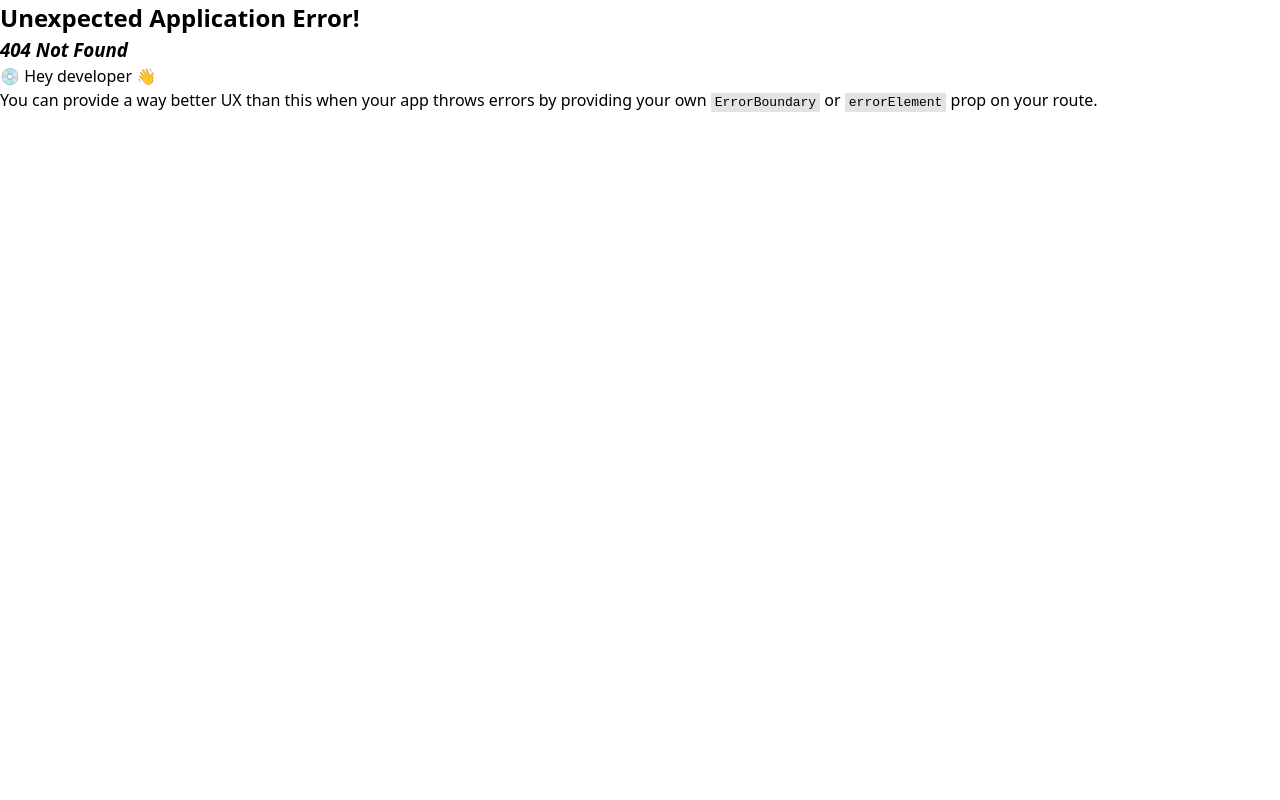
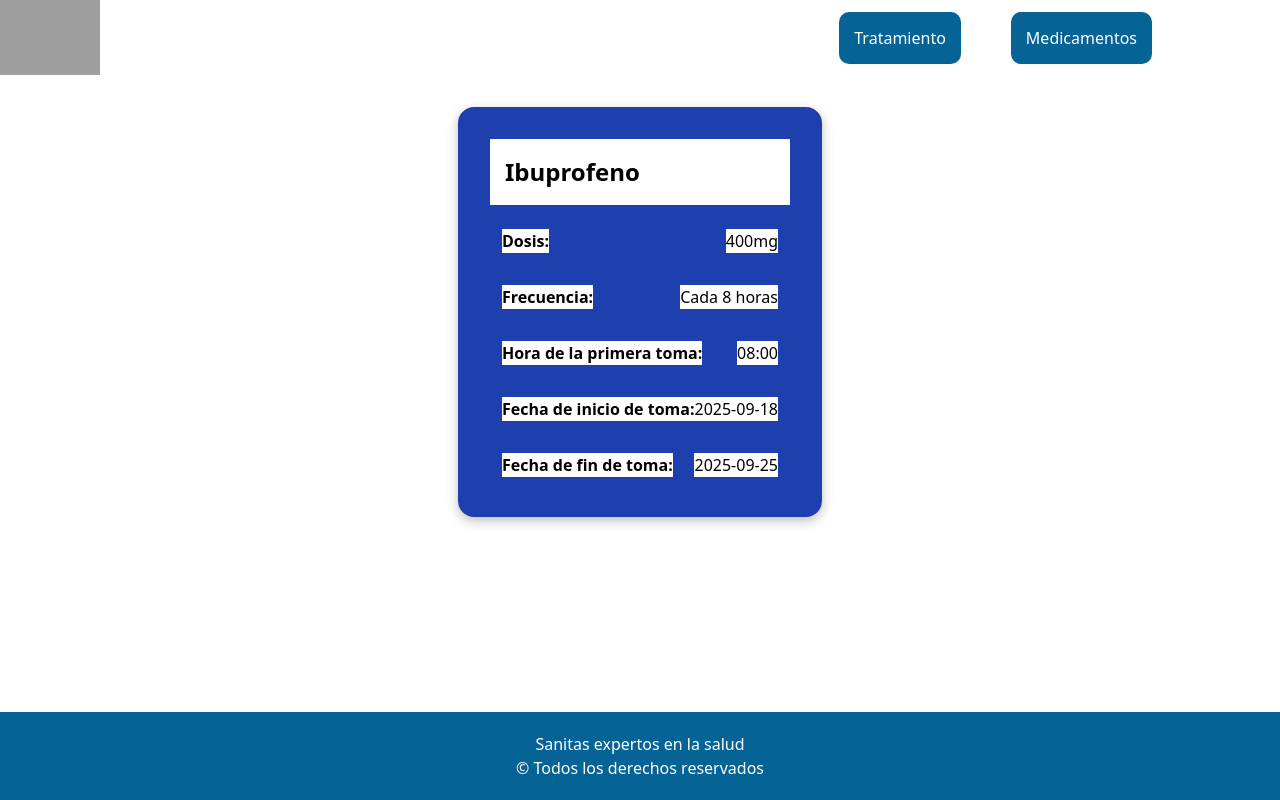
Before and after one commit to niaofnarnia/frontend-sanitas, a React (Vite) app: page /medication-detail/1 in a window 1280 px wide. Before the commit this address had no page. Built offline with nearby package versions, Linux system fonts and the light colour scheme; grey boxes are pictures that could not be loaded.

Commit message:
add medicatiodetail

```diff
--- /dev/null
+++ b/src/components/MedicationDetail.css
@@ -0,0 +1,43 @@
+.medication-detail {
+  background-color: #1e40af;
+  padding: 2rem;
+  border-radius: 1rem;
+  max-width: 500px;
+  margin: 2rem auto;
+
+  box-shadow: 0 4px 12px rgba(0,0,0,0.25);
+  display: flex;
+  flex-direction: column;
+  gap: 1rem;
+  box-sizing: border-box;
+}
+
+.detail-field {
+  display: flex;
+  justify-content: space-between;
+  background-color: #1e40af;
+  padding: 0.5rem 0.75rem;
+  border-radius: 0.5rem;
+}
+
+.label {
+  font-weight: 600;
+}
+
+
+
+/* Responsive */
+@media (max-width: 768px) {
+  .medication-detail {
+    width: 95%;
+    padding: 1.5rem;
+  }
+}
+
+@media (max-width: 480px) {
+  .medication-detail {
+    width: 100%;
+    padding: 1rem;
+    margin: 1rem auto;
+  }
+}
--- /dev/null
+++ b/src/components/MedicationDetail.jsx
@@ -0,0 +1,79 @@
+import React, { useEffect, useState } from "react";
+import { useParams, useLocation } from "react-router-dom";
+import './MedicationDetail.css';
+
+export default function MedicationDetail() {
+  const { id } = useParams(); // id del medicamento
+//   const location = useLocation();
+//   const [medication, setMedication] = useState(location.state?.medication || null);
+//   const [loading, setLoading] = useState(!medication);
+//   const [error, setError] = useState(null);
+
+   const mockMedications = [
+    { id: 1, name: "Ibuprofeno", dose: "400mg", frequency: "Cada 8 horas", time: "08:00", startDate: "2025-09-18", endDate: "2025-09-25" },
+    { id: 2, name: "Metformina", dose: "500mg", frequency: "2 veces al día", time: "09:00", startDate: "2025-09-18", endDate: "2025-10-18" },
+    { id: 3, name: "Amoxicilina", dose: "250mg", frequency: "Cada 12 horas", time: "07:00", startDate: "2025-09-18", endDate: "2025-09-25" },
+  ];
+   const medication = mockMedications.find(m => m.id === parseInt(id));
+    if (!medication) {
+    return <p>Medicamento no encontrado</p>;
+  }
+
+
+//   useEffect(() => {
+//     // Si ya tenemos medication por state, no hacemos fetch
+//     if (medication) return;
+
+//     // Fetch al backend para obtener el medicamento por id
+//     const fetchMedication = async () => {
+//       setLoading(true);
+//       try {
+//         const response = await fetch(`http://localhost:5000/medicationdetail/${id}`);
+//         if (!response.ok) throw new Error("Medicamento no encontrado");
+//         const data = await response.json();
+//         setMedication(data);
+//       } catch (err) {
+//         setError(err.message);
+//       } finally {
+//         setLoading(false);
+//       }
+//     };
+
+//     fetchMedication();
+//   }, [id, medication]);
+
+//   if (loading) return <p>Cargando medicamento...</p>;
+//   if (error) return <p>Error: {error}</p>;
+//   if (!medication) return <p>Medicamento no encontrado</p>;
+
+  return (
+    <div className="medication-detail">
+      <h2 className="medication-title">{medication.name}</h2>
+
+      <div className="detail-field">
+        <span className="label">Dosis:</span>
+        <span className="value">{medication.dose}</span>
+      </div>
+
+      <div className="detail-field">
+        <span className="label">Frecuencia:</span>
+        <span className="value">{medication.frequency}</span>
+      </div>
+
+      <div className="detail-field">
+        <span className="label">Hora de la primera toma:</span>
+        <span className="value">{medication.time}</span>
+      </div>
+
+      <div className="detail-field">
+        <span className="label">Fecha de inicio de toma:</span>
+        <span className="value">{medication.startDate}</span>
+      </div>
+
+      <div className="detail-field">
+        <span className="label">Fecha de fin de toma:</span>
+        <span className="value">{medication.endDate}</span>
+      </div>
+    </div>
+  );
+}
--- a/src/components/MedicationItem.jsx
+++ b/src/components/MedicationItem.jsx
@@ -1,6 +1,6 @@
 import './MedicationItem.css'
 // import MedicationList from '../components/MedicationList'
-
+import { Link } from 'react-router-dom'
 const MedicationItem = ({ medication }) => {
   if(!medication) return null
 
@@ -32,6 +32,11 @@ const MedicationItem = ({ medication }) => {
   };
 
   return (
+    <Link
+      to={`/medication-detail/${medication.id}`}
+      state={{ medication }}
+      className="itemLink"
+    >
     <div className="itemStyle">
       <div style={indicatorStyle}></div>
       <div className="contentStyle">
@@ -48,6 +53,7 @@ const MedicationItem = ({ medication }) => {
         )}
       </div>
     </div>
+    </Link>
   );
 };
 
--- a/src/components/MedicationList.jsx
+++ b/src/components/MedicationList.jsx
@@ -7,6 +7,16 @@ const MedicationList = () => {
     const [medications, setMedications] = useState([])
     const [loading, setLoading] = useState(true)
     const [error, setError] = useState(null)
+
+    const MedicationItem = ({ medication }) => {
+        return (
+            <div className="medication-item">
+                <Link to={`/medication-detail/${medication.id}`} state={{ medication }}>
+                    {medication.name}
+                </Link>
+            </div>
+        );
+    };
 
     const fetchMedications = async () => {
         try {
@@ -81,7 +91,7 @@ const MedicationList = () => {
     }
 
     //estado vacío
-    if(medications.length === 0) {
+    if (medications.length === 0) {
         return (
             <div className="emptyStateStyle">
                 <p>No hay medicamentos registrados</p>
```
Also changed, not shown: src/router/Router.jsx (+8 -3 lines).
